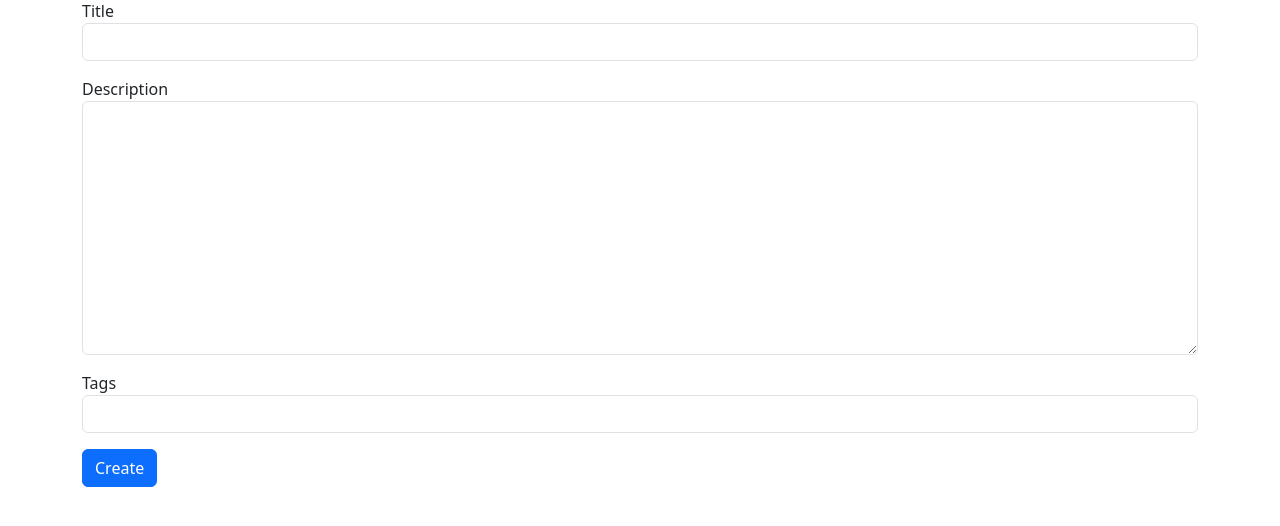
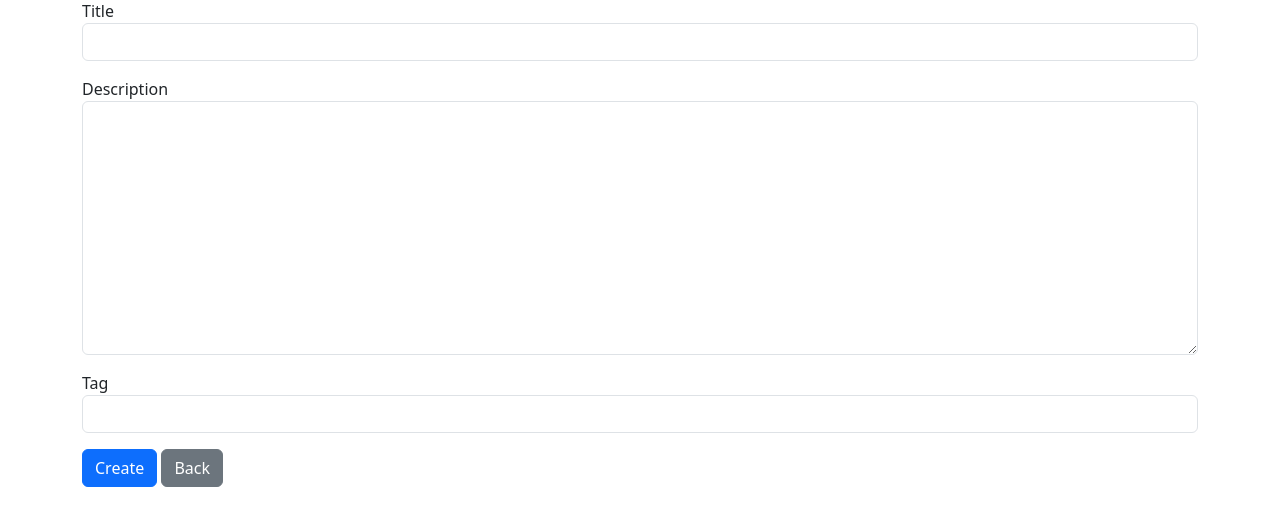
Before and after one commit to Fo2ever/postgresql-flask-lab, a Flask app: template psunote/web/templates/notes-create.html in a window 1280 px wide. Shown: the part 105-631 px from the top of the page. Run offline with Flask 3, Linux system fonts and the light colour scheme; the template is opened without the code that fills it, so the values that code supplies are empty, except form fields; tables that the repository leaves empty hold one stand-in row (values such as "Sample post"); form fields are guessed from the names that the template uses; some libraries are stand-ins or nearby versions.

Commit message:
add edit and delete note

```diff
--- a/psunote/web/app.py
+++ b/psunote/web/app.py
@@ -6,9 +6,9 @@ import forms
 
 app = flask.Flask(__name__)
 app.config["SECRET_KEY"] = "This is secret key"
-app.config[
-    "SQLALCHEMY_DATABASE_URI"
-] = "postgresql://coe:CoEpasswd@localhost:5432/coedb"
+app.config["SQLALCHEMY_DATABASE_URI"] = (
+    "postgresql://coe:CoEpasswd@localhost:5432/coedb"
+)
 
 models.init_app(app)
 
@@ -25,21 +25,37 @@ def index():
     )
 
 
-@app.route("/notes/create", methods=["GET", "POST"])
-def notes_create():
+@app.route("/notes/create", methods=["GET", "POST"], defaults={"note_id": None})
+@app.route("/notes/<note_id>/edit", methods=["GET", "POST"])
+def notes_create_or_edit(note_id):
+    db = models.db
     form = forms.NoteForm()
+    note = models.Note()
+
+    if note_id:
+        note = (
+            db.session.execute(db.select(models.Note).where(models.Note.id == note_id))
+            .scalars()
+            .first()
+        )
+
+        note.tag = note.tags
+        form = forms.NoteForm(obj=note)
+
     if not form.validate_on_submit():
         print("error", form.errors)
         return flask.render_template(
             "notes-create.html",
             form=form,
+            note_id=note_id,
         )
-    note = models.Note()
+
     form.populate_obj(note)
+
     note.tags = []
 
-    db = models.db
-    for tag_name in form.tags.data:
+    for tag_name in form.tag.data:
+        print(tag_name)
         tag = (
             db.session.execute(db.select(models.Tag).where(models.Tag.name == tag_name))
             .scalars()
@@ -52,7 +68,25 @@ def notes_create():
 
         note.tags.append(tag)
 
-    db.session.add(note)
+    if note_id:
+        db.session.commit()
+    else:
+        db.session.add(note)
+        db.session.commit()
+
+    return flask.redirect(flask.url_for("index"))
+
+
+@app.route("/notes/<note_id>/delete_note")
+def delete_note(note_id):
+    db = models.db
+    note = (
+        db.session.execute(db.select(models.Note).where(models.Note.id == note_id))
+        .scalars()
+        .first()
+    )
+
+    db.session.delete(note)
     db.session.commit()
 
     return flask.redirect(flask.url_for("index"))
--- a/psunote/web/forms.py
+++ b/psunote/web/forms.py
@@ -43,4 +43,5 @@ BaseNoteForm = model_form(
 
 
 class NoteForm(BaseNoteForm):
-    tags = TagListField("Tag")
+    # tags = TagListField("Tag")
+    tag = TagListField("Tag")
--- a/psunote/web/templates/notes-create.html
+++ b/psunote/web/templates/notes-create.html
@@ -13,10 +13,19 @@
     {{ form.description(class_='form-control', rows=10) }}
   </div>
   <div class="form-group my-3">
-    {{ form.tags.label }}
-    {{ form.tags(class_='form-control') }}
+    {{ form.tag.label }}
+    {{ form.tag(class_='form-control') }}
   </div>
-  <button type="submit" class="btn btn-primary">Create</button>
+  <div>
+    {% if note_id %}
+    <button type="submit" class="btn btn-primary">Edit</button>
+    {% else %}
+    <button type="submit" class="btn btn-primary">Create</button>
+    {% endif %}
+    <a class="btn btn-secondary" href="{{ url_for('index') }}">
+      Back
+    </a>
+  </div>
 </form>
 
 {% endblock %}
```
